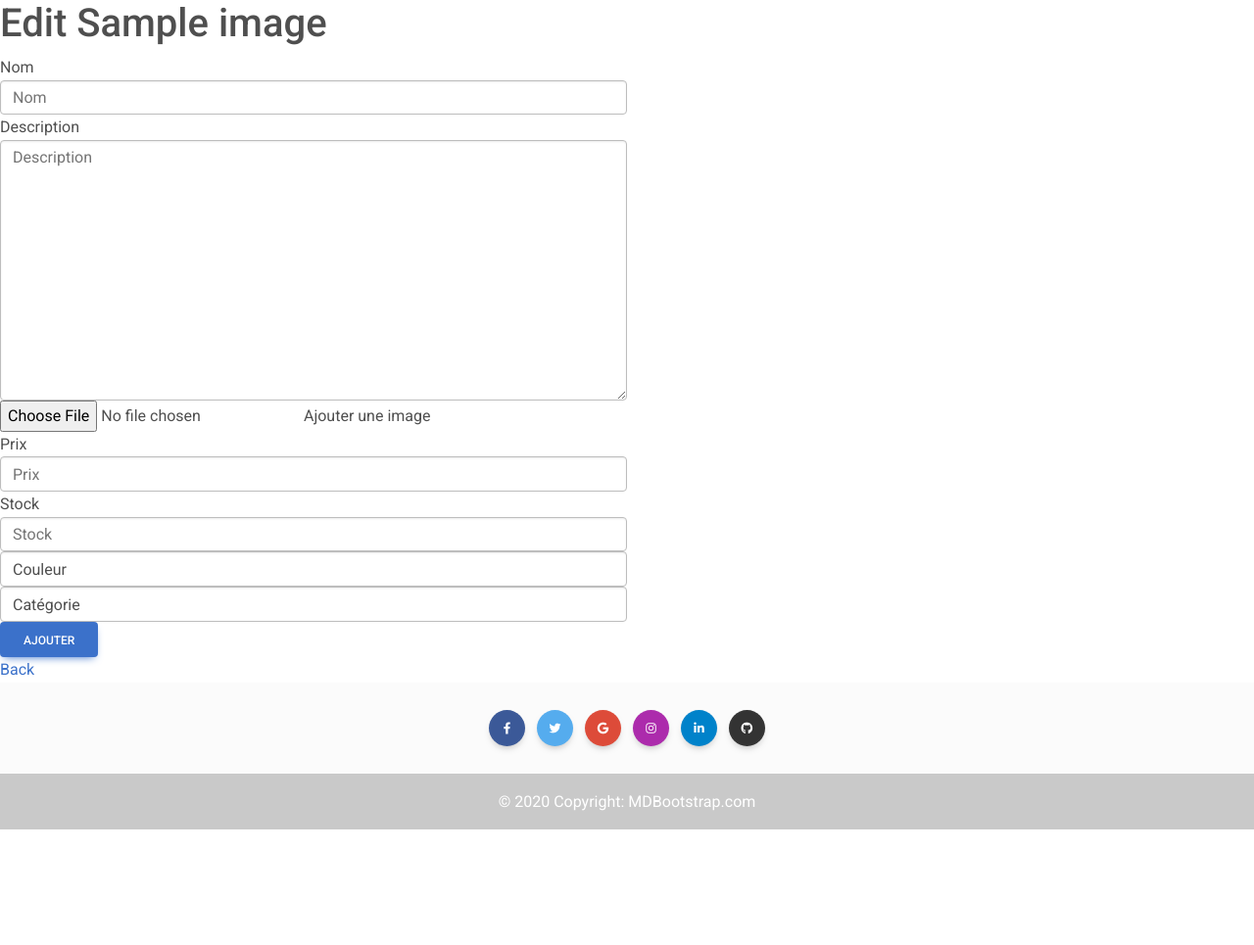
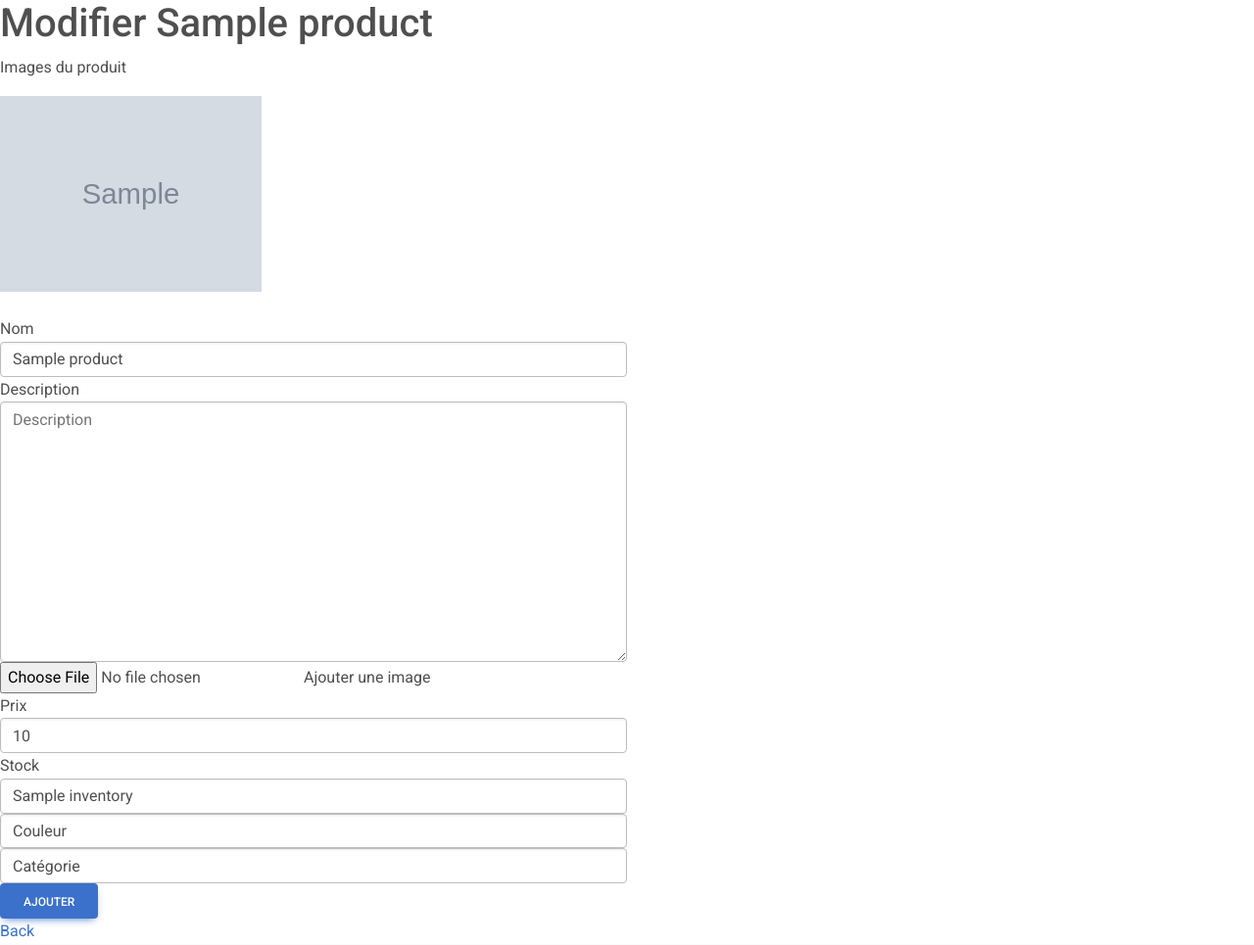
Before and after one commit to thuyannhu/Strasbouq, a PHP site: template src/View/Product/edit.html.twig in a window 1280 px wide. Shown: the part 67-1032 px from the top of the page at 98% size. Before the commit the page ends 914 px from the top, so only its background shows below. Run offline with PHP 8.4, Linux system fonts and the light colour scheme; the template is opened without the code that fills it: most values are stand-ins (such as "Sample title", 1, 10 or a date in 2020); grey boxes marked "Sample" are stand-in pictures; some libraries are stand-ins or nearby versions.

Commit message:
corrections

```diff
--- a/src/Controller/ProductController.php
+++ b/src/Controller/ProductController.php
@@ -42,9 +42,8 @@ class ProductController extends AbstractController
     }
     public function edit(int $id): ?string
     {
-
         $productManager = new ProductManager();
-        $product = $productManager->selectOneById($id);
+        $product = $productManager->selectOneByIdByImages($id);
 
 
         if ($_SERVER['REQUEST_METHOD'] === 'POST') {
@@ -74,6 +73,4 @@ class ProductController extends AbstractController
             header('Location:/products');
         }
     }
-
-
 }
--- a/src/Model/ProductManager.php
+++ b/src/Model/ProductManager.php
@@ -72,7 +72,6 @@ class ProductManager extends AbstractManager
         $statement->bindValue('category', $product['category'], PDO::PARAM_STR);
 
         return $statement->execute();
-
     }
 
     public function deleteProducts(int $id): void
--- a/src/View/Product/edit.html.twig
+++ b/src/View/Product/edit.html.twig
@@ -1,7 +1,17 @@
 {% extends 'layout.html.twig' %}
 
 {% block content %}
-    <h1>Edit {{ images.name }}</h1>
+    <h1>Modifier {{ product.name }}</h1>
+    <p>Images du produit<p>
+    <div class="d-flex align-items-center">
+           <img
+              src="\{{product.filename}}"
+              alt=""
+              style="width: auto; height: 200px"
+              ;>
+    </div></br>
     {% include 'product/_form.html.twig' %}
-    <a href="/products/show?id={{ images.Products_idProducts }}">Back</a>
+    {{dump(product)}}
+
+    <a href="/products/show?id={{ product.id}}">Back</a>
 {% endblock %}
--- a/src/View/Product/show.html.twig
+++ b/src/View/Product/show.html.twig
@@ -21,13 +21,12 @@
                <td>
         <div class="d-flex align-items-center">
            <img
-              src="\{{ image.filename }}"
+              src="\{{ product.filename }}"
               alt=""
               style="width: auto; height: 200px"
               ;>
         </div>
       </td>
-
               <a href="/products/show?id={{ product.id }}">
                 <td class="fw-normal mb-1">{{ product.id }}</td>
                 <td class="fw-normal mb-1">{{ product.name }}</td>
```
